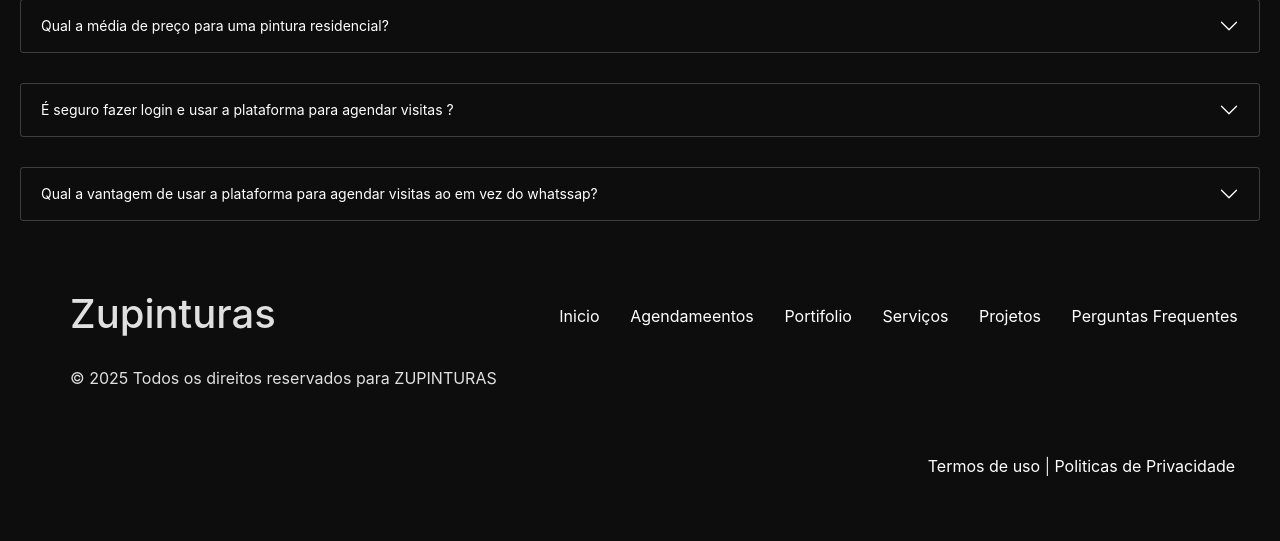
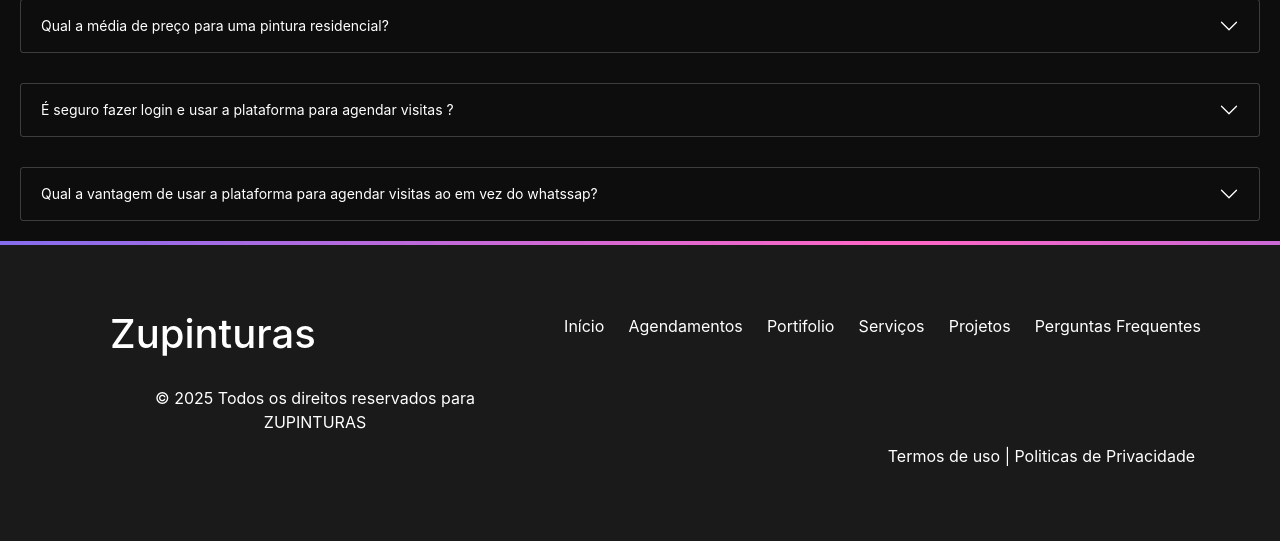
Before and after one commit to Workdev-TCC/TCC, a PHP site: page / in a window 1280 px wide. Shown: the part 3051-3592 px from the top of the page. Run offline with PHP 8.4, Linux system fonts and the light colour scheme; the visitor is signed in with stand-in values (Sample User, id 1); some libraries are stand-ins or nearby versions; some web fonts are replaced.

Commit message:
comecei a fzer a correcao do footer
correcao footer

```diff
--- a/assets/css/style.css
+++ b/assets/css/style.css
@@ -2432,6 +2432,14 @@ body {
     display: none;
   }
 }
+@keyframes moveGradient {
+  0% {
+    background-position: 0% 0%;
+  }
+  100% {
+    background-position: 200% 0%;
+  }
+}
 footer {
   width: 100%;
 }
@@ -2440,10 +2448,25 @@ footer .footer-mobile {
 }
 
 .footer-desktop {
+  position: relative;
   max-width: 1920px;
   width: 100%;
-  height: 300px;
-  display: flex;
+  min-height: 300px;
+  display: flex;
+  padding: 20px 40px;
+  background-color: #1a1a1a;
+  color: #fff;
+}
+.footer-desktop::before {
+  content: "";
+  position: absolute;
+  top: 0;
+  left: 0;
+  width: 100%;
+  height: 4px;
+  background: linear-gradient(270deg, var(--rosa), var(--azul), var(--rosa));
+  background-size: 200% 100%;
+  animation: moveGradient 4s linear infinite;
 }
 .footer-desktop a {
   color: white;
--- a/assets/scss/_footer.scss
+++ b/assets/scss/_footer.scss
@@ -1,3 +1,12 @@
+@keyframes moveGradient {
+  0% {
+    background-position: 0% 0%;
+  }
+  100% {
+    background-position: 200% 0%;
+  }
+}
+
 footer {
   width: 100%;
   .footer-mobile {
@@ -5,11 +14,26 @@ footer {
   }
 }
 .footer-desktop{
-
+ position: relative;
   max-width: 1920px;
   width: 100%;
-  height: 300px;
+  min-height: 300px;
   display: flex;
+  padding: 20px 40px;
+  background-color: #1a1a1a;
+  color: #fff;
+
+    &::before {
+    content: '';
+    position: absolute;
+    top: 0;
+    left: 0;
+    width: 100%;
+    height: 4px;
+    background: linear-gradient(270deg, var(--rosa), var(--azul), var(--rosa));
+    background-size: 200% 100%;
+    animation: moveGradient 4s linear infinite;
+  }
   a{
     color: white;
   }
--- a/inc/footer.php
+++ b/inc/footer.php
@@ -18,10 +18,7 @@
     <div class="footer-desktop">
         <div class="footer-left">
             <h1>Zupinturas</h1>
-                <p>
-                    © 2025 Todos os direitos reservados
-                    para ZUPINTURAS
-                </p>
+            <p> © 2025 Todos os direitos reservados para ZUPINTURAS </p>
             <div class="footer-icons">
                 <a href=""><i class="fa-brands fa-instagram"></i></a>
                 <a href=""><i class="fa-brands fa-facebook"></i></a>
@@ -31,17 +28,34 @@
         <div class="footer-right">
             <div class="footer-links">
                 <ul>
-                    <li><a href="">Inicio</a></li>
-                    <li><a href="">Agendameentos</a></li>
-                    <li><a href="">Portifolio</a></li>
-                    <li><a href="">Serviços</a></li>
-                    <li><a href="">Projetos</a></li>
-                    <li><a href="">Perguntas Frequentes</a></li>
+                    <li>
+                        <a href="">Início</a>
+                    </li>
+                    <?php  if(isset($_SESSION['email'])):?>
+                    <?php if($_SESSION['tipo']==="user"):?>
+                    <li>
+                        <a href="">Agendamentos</a>
+                    </li>
+                    <?php endif;?>
+                    <?php endif;?>
+                     <li>
+                        <a href="">Portifolio</a>
+                    </li>
+                    <li>
+                        <a href="">Serviços</a>
+                    </li>
+                    <li>
+                        <a href="">Projetos</a>
+                    </li>
+                    <li>
+                        <a href="">Perguntas Frequentes</a>
+                    </li>
                 </ul>
-
             </div>
             <div class="footer-links2">
-                <div class="termos"><a href="#">Termos de uso</a> | <a href="#">Politicas de Privacidade</a></div>
+                 <div class="termos">
+                    <a href="#">Termos de uso</a> | <a href="#">Politicas de Privacidade</a>
+                </div>
              </div>
         </div>
     </div>
```
Also changed, not shown: 1 other file. Lines whose indentation alone changed are shown as unchanged.
